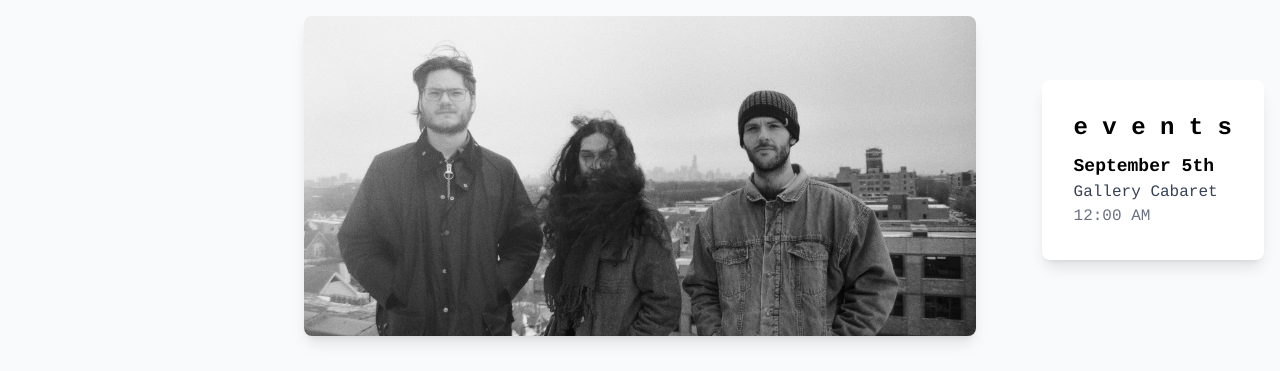
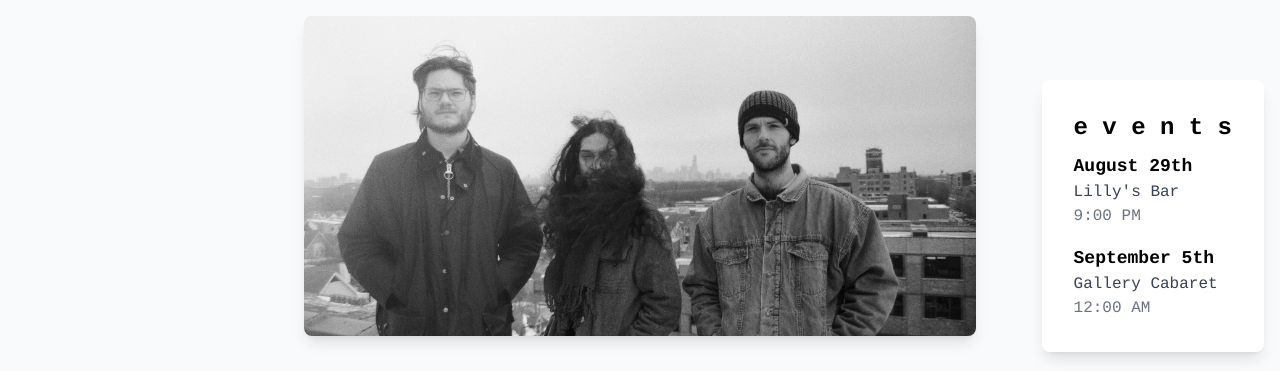
Before and after one commit to jackrosa183/prairie_roots, a website: page index.html in a window 1280 px wide. Shown: the top 371 px of the page. Drawn offline with Linux system fonts and the light colour scheme; a script that the page names is missing.

Commit message:
Update index.html

```diff
--- a/index.html
+++ b/index.html
@@ -138,6 +138,11 @@
         </h2>
         <ul class="space-y-4">
             <li class="flex flex-col items-center sm:items-start">
+                <span class="font-semibold text-base sm:text-lg">August 29th</span>
+                <span class="text-gray-700">Lilly's Bar</span>
+                <span class="text-gray-500">9:00 PM</span>
+            </li>
+            <li class="flex flex-col items-center sm:items-start">
                 <span class="font-semibold text-base sm:text-lg">September 5th</span>
                 <span class="text-gray-700">Gallery Cabaret</span>
                 <span class="text-gray-500">12:00 AM</span>
```
